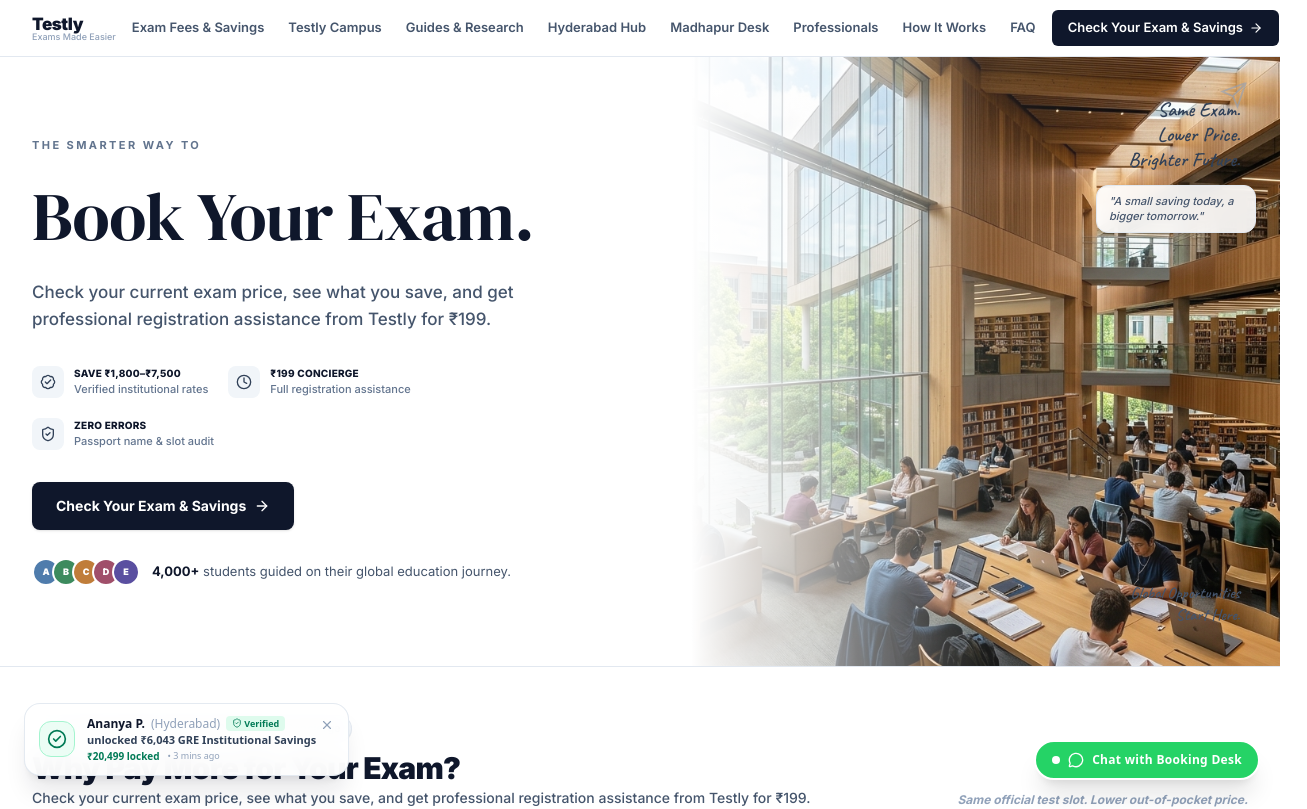
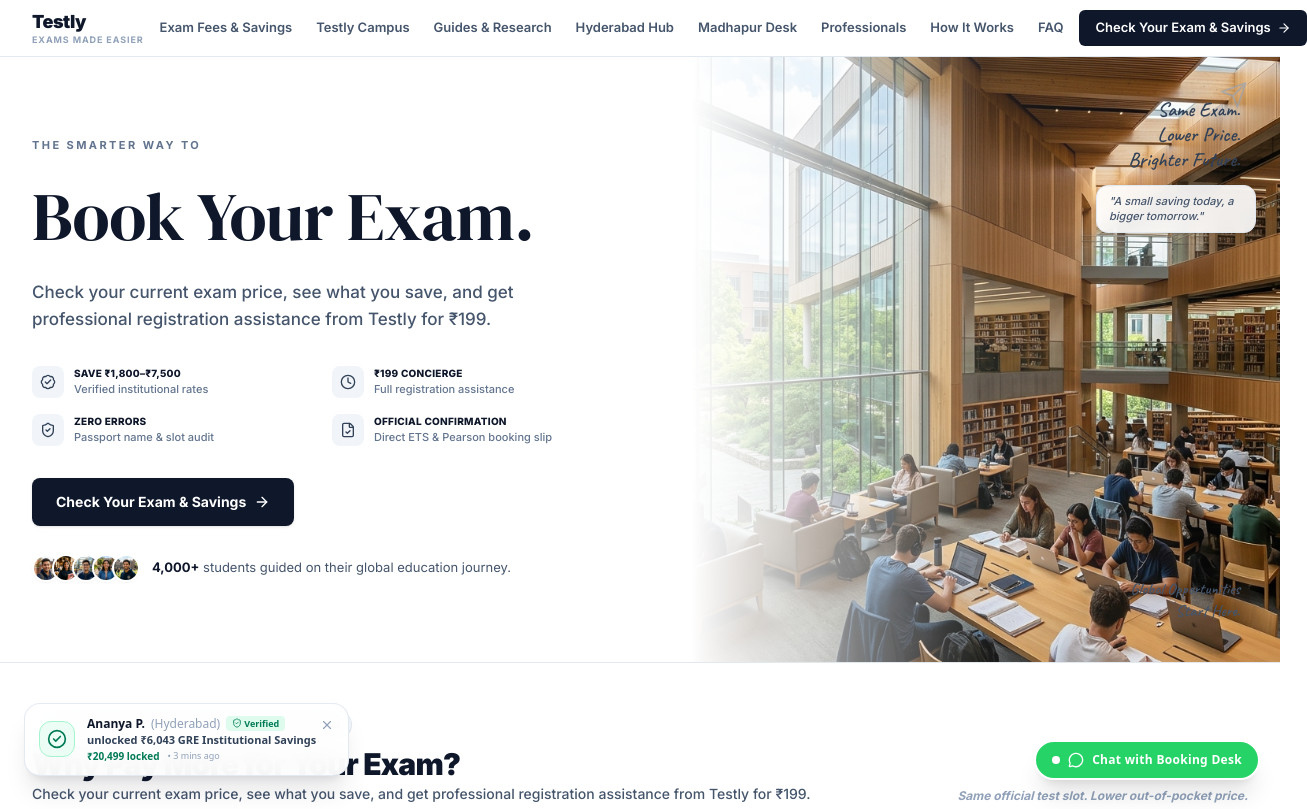
Before and after one commit to rahulbathula04/testly, a React (Vite) app: page / in a window 1280 px wide. Shown: the top 809 px of the page, 1307 px wide, since content can reach past the window. Built offline with nearby package versions, Linux system fonts and the light colour scheme.

Commit message:
fix(ui): balance hero pillars to 2x2 grid, replace letter avatars with Indian student photos, and fix logo text collision

```diff
--- a/src/components/Hero.jsx
+++ b/src/components/Hero.jsx
@@ -1,13 +1,20 @@
 import React from 'react';
-import { ArrowRight, BadgeCheck, Clock, ShieldCheck } from 'lucide-react';
+import { ArrowRight, BadgeCheck, Clock, ShieldCheck, FileCheck } from 'lucide-react';
 
 const pillars = [
   { icon: BadgeCheck, label: 'SAVE ₹1,800–₹7,500', sub: 'Verified institutional rates' },
   { icon: Clock,       label: '₹199 CONCIERGE',    sub: 'Full registration assistance' },
   { icon: ShieldCheck, label: 'ZERO ERRORS',       sub: 'Passport name & slot audit' },
+  { icon: FileCheck,   label: 'OFFICIAL CONFIRMATION', sub: 'Direct ETS & Pearson booking slip' },
 ];
 
-const avatarColors = ['#4f7cac', '#3d8b5e', '#c07d3a', '#a04f6a', '#5a4fa0'];
+const studentAvatars = [
+  { src: '/assets/images/student-avatar-1.jpg', alt: 'Indian graduate student at US university' },
+  { src: '/assets/images/student-avatar-2.jpg', alt: 'Indian student at Oxford library' },
+  { src: '/assets/images/student-avatar-3.jpg', alt: 'Indian engineering student at Canadian campus' },
+  { src: '/assets/images/student-avatar-4.jpg', alt: 'Indian student at Australian campus' },
+  { src: '/assets/images/student-avatar-5.jpg', alt: 'Indian masters student at Edinburgh campus' },
+];
 
 export default function Hero({ onBookTest }) {
   return (
@@ -73,8 +80,8 @@
             Check your current exam price, see what you save, and get professional registration assistance from Testly for ₹199.
           </p>
 
-          {/* 3 Value Pillars */}
-          <div className="flex flex-wrap gap-5 py-1">
+          {/* 4 Value Pillars (Balanced 2x2 Grid) */}
+          <div className="grid grid-cols-1 sm:grid-cols-2 gap-x-6 gap-y-4 py-1">
             {pillars.map(({ icon: Icon, label, sub }) => (
               <div key={label} className="flex items-start gap-2.5">
                 <div className="w-8 h-8 rounded-lg bg-slate-100 flex items-center justify-center shrink-0">
@@ -97,17 +104,17 @@
             <ArrowRight className="w-4 h-4" />
           </button>
 
-          {/* Social proof */}
+          {/* Social proof with AI-generated Indian students abroad */}
           <div className="flex items-center gap-3">
             <div className="flex -space-x-2">
-              {avatarColors.map((c, i) => (
-                <div
+              {studentAvatars.map((student, i) => (
+                <img
                   key={i}
-                  style={{ backgroundColor: c }}
-                  className="w-7 h-7 rounded-full border-2 border-white flex items-center justify-center text-white text-[9px] font-black"
-                >
-                  {String.fromCharCode(65 + i)}
-                </div>
+                  src={student.src}
+                  alt={student.alt}
+                  className="inline-block w-7 h-7 rounded-full border-2 border-white object-cover object-center shadow-xs"
+                  loading="eager"
+                />
               ))}
             </div>
             <p className="text-[13px] text-slate-600">
--- a/src/components/Navbar.jsx
+++ b/src/components/Navbar.jsx
@@ -45,10 +45,14 @@
         <a
           href="/"
           onClick={(e) => handleClick(e, '/')}
-          className="flex flex-col shrink-0 leading-none cursor-pointer"
+          className="flex flex-col shrink-0 justify-center cursor-pointer select-none"
         >
-          <span className="text-[17px] font-black text-slate-900 tracking-tight">Testly</span>
-          <span className="text-[9px] font-medium text-slate-400 mt-[-1px]">Exams Made Easier</span>
+          <span className="text-[18px] font-black text-slate-900 tracking-tight leading-none mb-1">
+            Testly
+          </span>
+          <span className="text-[9px] font-bold text-slate-400 tracking-widest uppercase leading-none">
+            Exams Made Easier
+          </span>
         </a>
 
         {/* Desktop nav */}
```
